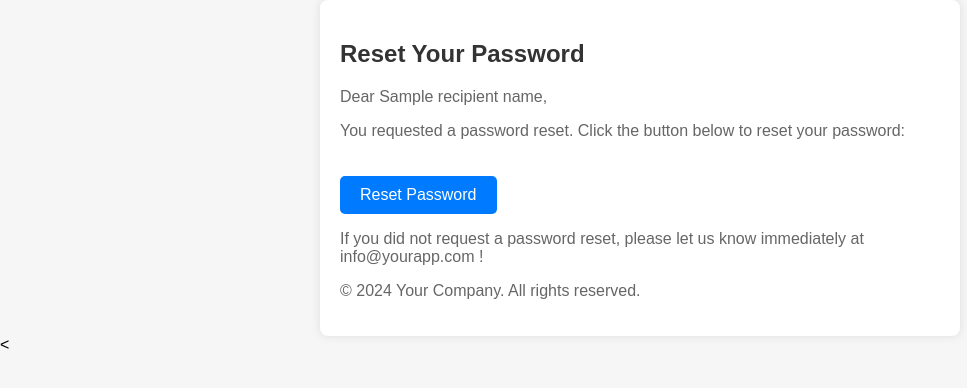
After one commit to fmukaba/base-api, a Python web app: template app/templates/reset_password_email.html in a window 1280 px wide. The commit adds this page. Shown: the top 388 px of the page, without its empty margins (0-967 px from the left). Run offline with Jinja, Linux system fonts and the light colour scheme; the template is opened without the code that fills it: most values are stand-ins (such as "Sample title", 1, 10 or a date in 2020).

Commit message:
reset password feat

```diff
--- a/app/core/config.py
+++ b/app/core/config.py
@@ -11,6 +11,7 @@ class Settings:
     env_name = os.getenv('ENV', 'LOCAL')
     config_file = 'app_config.json'
     api_host: str = "http://127.0.0.1:8000"
+    frontend_host: str = "http://127.0.0.1:3000"
     secret_key: str = os.getenv("SECRET_KEY", uuid4().hex)
     fernet_key: str = os.getenv("FERNET_KEY", uuid4().hex)
 
--- /dev/null
+++ b/app/templates/reset_password_email.html
@@ -0,0 +1,54 @@
+<!DOCTYPE html>
+<html lang="en">
+<head>
+    <meta charset="UTF-8">
+    <meta name="viewport" content="width=device-width, initial-scale=1.0">
+    <title>Reset Password</title>
+    <style>
+        body {
+            font-family: Arial, sans-serif;
+            margin: 0;
+            padding: 0;
+            background-color: #f6f6f6;
+        }
+        .container {
+            max-width: 600px;
+            margin: 0 auto;
+            background-color: #ffffff;
+            padding: 20px;
+            border-radius: 8px;
+            box-shadow: 0 0 10px rgba(0, 0, 0, 0.1);
+        }
+        h2 {
+            color: #333333;
+        }
+        p {
+            color: #666666;
+        }
+        .button {
+            display: inline-block;
+            margin-top: 20px;
+            padding: 10px 20px;
+            background-color: #007bff;
+            color: #ffffff;
+            text-decoration: none;
+            border-radius: 5px;
+        }
+        .button:hover {
+            background-color: #0056b3;
+        }
+    </style>
+</head>
+<body>
+    <div class="container">
+        <h2>Reset Your Password</h2>
+        <p>Dear {{ recipient_name }},</p>
+        <p>You requested a password reset. Click the button below to reset your password:</p>
+        <a href="{{ url }}" class="button">Reset Password</a>
+        <p>If you did not request a password reset, please let us know immediately at info@yourapp.com !</p>
+        <div class="footer">
+            <p>&copy; 2024 Your Company. All rights reserved.</p>
+        </div>
+    </div>
+</body>
+<
--- a/app/notifications/templates/email_verification.html
+++ b/app/templates/verification_email.html
@@ -40,7 +40,7 @@
         <div class="content">
             <p>Dear {{ recipient_name }},</p>
             <p>Please verify your email by clicking the link below:</p>
-            <p><a href="{{ verification_url }}">Verify Email</a></p>
+            <p><a href="{{ url }}">Verify Email</a></p>
         </div>
         <div class="footer">
             <p>&copy; 2024 Your Company. All rights reserved.</p>
```
Also changed, not shown: app/auth/router.py (+66 -10 lines), app/auth/utils.py (+17 -0 lines), app/notifications/utils.py (+14 -5 lines), app/templates/reset_password_form.html (added, +23 -0 lines), app/users/router.py (+6 -20 lines), app/users/utils.py (deleted, +0 -21 lines).
